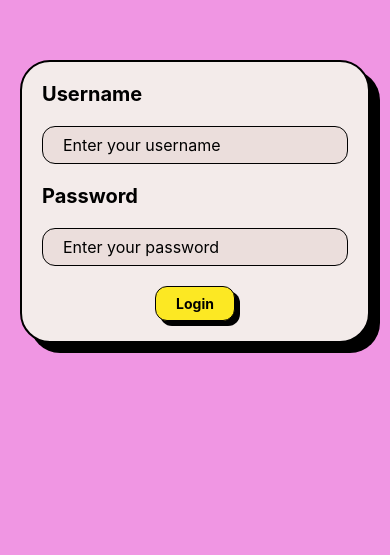
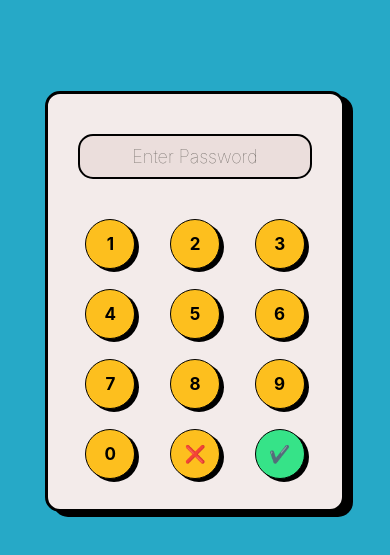
Before and after one commit to overgleam/ReactNativePractice, a React Native app: screen / in a window 390 px wide. Shown: the part 121-676 px from the top of the page. Built offline with nearby package versions, Linux system fonts and the light colour scheme.

Commit message:
react practice version 1.2

```diff
--- a/App.js
+++ b/App.js
@@ -6,11 +6,10 @@ import {
   Text,
   View,
   TouchableOpacity,
-  Platform,
 } from "react-native";
 import Login from "./Components/Login";
+import LoginCalculator from "./Components/LoginCalculator";
 import { useState } from "react";
-import * as Font from "expo-font";
 
 const App = () => {
   const [modalIsVisible, setModalIsVisible] = useState(false);
@@ -36,7 +35,8 @@ const App = () => {
         </View>
       </Modal>
 
-      <Login openModal={() => setModalIsVisible(true)} />
+      {/* <Login openModal={() => setModalIsVisible(true)} /> */}
+      <LoginCalculator openModal={() => setModalIsVisible(true)} />
     </SafeAreaView>
   );
 };
@@ -46,11 +46,11 @@ export default App;
 const styles = StyleSheet.create({
   container: {
     flex: 1,
-    backgroundColor: "#f096e3",
+    backgroundColor: "#26a9c7",
     justifyContent: "center",
   },
   modalContainer: {
-    backgroundColor: "#f3ebea",
+    backgroundColor: "#caeaf6",
     flex: 1,
     alignItems: "center",
     justifyContent: "center",
@@ -76,6 +76,8 @@ const styles = StyleSheet.create({
     shadowOffset: { width: 5, height: 5 },
     shadowOpacity: 1,
     shadowRadius: 0,
+
+    elevation: 5,
   },
   buttonText: {
     fontSize: 16,
--- /dev/null
+++ b/Components/LoginCalculator.js
@@ -0,0 +1,217 @@
+import {
+  StyleSheet,
+  Text,
+  TouchableOpacity,
+  View,
+  TextInput,
+  Alert,
+} from "react-native";
+import React, { useState } from "react";
+
+const LoginCalculator = ({ openModal }) => {
+  const [password, setPassword] = useState("");
+
+  function buttonClick(num) {
+    if (password.length < 8) {
+      setPassword(password + num);
+    }
+  }
+  function removeButton() {
+    setPassword(password.slice(0, -1));
+  }
+  function loginButton() {
+    if (password === "20262937") {
+      openModal();
+    } else {
+      Alert.alert("Invalid Id", "Please try again");
+    }
+  }
+
+  return (
+    <View style={{ alignItems: "center" }}>
+      <View style={styles.loginContainer}>
+        <TextInput
+          placeholder="Enter Password"
+          placeholderTextColor={"#6b6661"}
+          style={styles.textInput}
+          value={password}
+          secureTextEntry={true}
+          editable={false}
+          selectable={false}
+        />
+
+        <View style={styles.buttonContainer}>
+          <TouchableOpacity
+            style={styles.buttons}
+            onPress={() => buttonClick("1")}
+          >
+            <Text style={styles.texts}>1</Text>
+          </TouchableOpacity>
+
+          <TouchableOpacity
+            style={styles.buttons}
+            onPress={() => buttonClick("2")}
+          >
+            <Text style={styles.texts}>2</Text>
+          </TouchableOpacity>
+
+          <TouchableOpacity
+            style={styles.buttons}
+            onPress={() => buttonClick("3")}
+          >
+            <Text style={styles.texts}>3</Text>
+          </TouchableOpacity>
+
+          <TouchableOpacity
+            style={styles.buttons}
+            onPress={() => buttonClick("4")}
+          >
+            <Text style={styles.texts}>4</Text>
+          </TouchableOpacity>
+
+          <TouchableOpacity
+            style={styles.buttons}
+            onPress={() => buttonClick("5")}
+          >
+            <Text style={styles.texts}>5</Text>
+          </TouchableOpacity>
+          <TouchableOpacity
+            style={styles.buttons}
+            onPress={() => buttonClick("6")}
+          >
+            <Text style={styles.texts}>6</Text>
+          </TouchableOpacity>
+          <TouchableOpacity
+            style={styles.buttons}
+            onPress={() => buttonClick("7")}
+          >
+            <Text style={styles.texts}>7</Text>
+          </TouchableOpacity>
+          <TouchableOpacity
+            style={styles.buttons}
+            onPress={() => buttonClick("8")}
+          >
+            <Text style={styles.texts}>8</Text>
+          </TouchableOpacity>
+          <TouchableOpacity
+            style={styles.buttons}
+            onPress={() => buttonClick("9")}
+          >
+            <Text style={styles.texts}>9</Text>
+          </TouchableOpacity>
+          <TouchableOpacity
+            style={styles.buttons}
+            onPress={() => buttonClick("0")}
+          >
+            <Text style={styles.texts}>0</Text>
+          </TouchableOpacity>
+          <TouchableOpacity
+            style={styles.buttons}
+            onPress={() => removeButton()}
+          >
+            <Text style={styles.texts}>❌</Text>
+          </TouchableOpacity>
+          <TouchableOpacity
+            style={styles.loginButton}
+            onPress={() => loginButton()}
+          >
+            <Text style={styles.texts}>✔️</Text>
+          </TouchableOpacity>
+        </View>
+      </View>
+    </View>
+  );
+};
+
+export default LoginCalculator;
+
+const styles = StyleSheet.create({
+  loginContainer: {
+    backgroundColor: "#f3ebea",
+    width: 300,
+    borderColor: "black",
+    borderWidth: 3,
+    borderRadius: 15,
+
+    padding: 20,
+
+    shadowColor: "black",
+    shadowOffset: { height: 5, width: 8 },
+    shadowOpacity: 1,
+    shadowRadius: 0,
+
+    elevation: 5,
+  },
+  textInput: {
+    backgroundColor: "#ebdedc",
+
+    borderColor: "black",
+    borderWidth: 2,
+    borderRadius: 15,
+
+    paddingVertical: 10,
+    paddingHorizontal: 20,
+    marginVertical: 20,
+    marginHorizontal: 10,
+
+    elevation: 5,
+
+    textAlign: "center",
+    fontWeight: "100",
+    fontSize: 18,
+  },
+  buttonContainer: {
+    flexDirection: "row",
+    flexWrap: "wrap",
+
+    marginTop: 10,
+    justifyContent: "space-around",
+  },
+  buttons: {
+    backgroundColor: "#fdbf1e",
+    height: 50,
+    width: 50,
+
+    borderColor: "black",
+    borderWidth: 1,
+    borderRadius: 50,
+
+    margin: 10,
+
+    shadowColor: "black",
+    shadowOffset: { height: 3, width: 4 },
+    shadowOpacity: 1,
+    shadowRadius: 0,
+
+    elevation: 5,
+
+    alignItems: "center",
+    justifyContent: "center",
+  },
+  loginButton: {
+    backgroundColor: "#36e388",
+    height: 50,
+    width: 50,
+
+    borderColor: "black",
+    borderWidth: 1,
+    borderRadius: 50,
+
+    margin: 10,
+
+    shadowColor: "black",
+    shadowOffset: { height: 3, width: 4 },
+    shadowOpacity: 1,
+    shadowRadius: 0,
+
+    elevation: 5,
+
+    alignItems: "center",
+    justifyContent: "center",
+  },
+  texts: {
+    fontSize: 17,
+    fontWeight: "bold",
+    color: "black",
+  },
+});
```
Also changed, not shown: Components/HelloWorld.js (deleted, +0 -17 lines).
